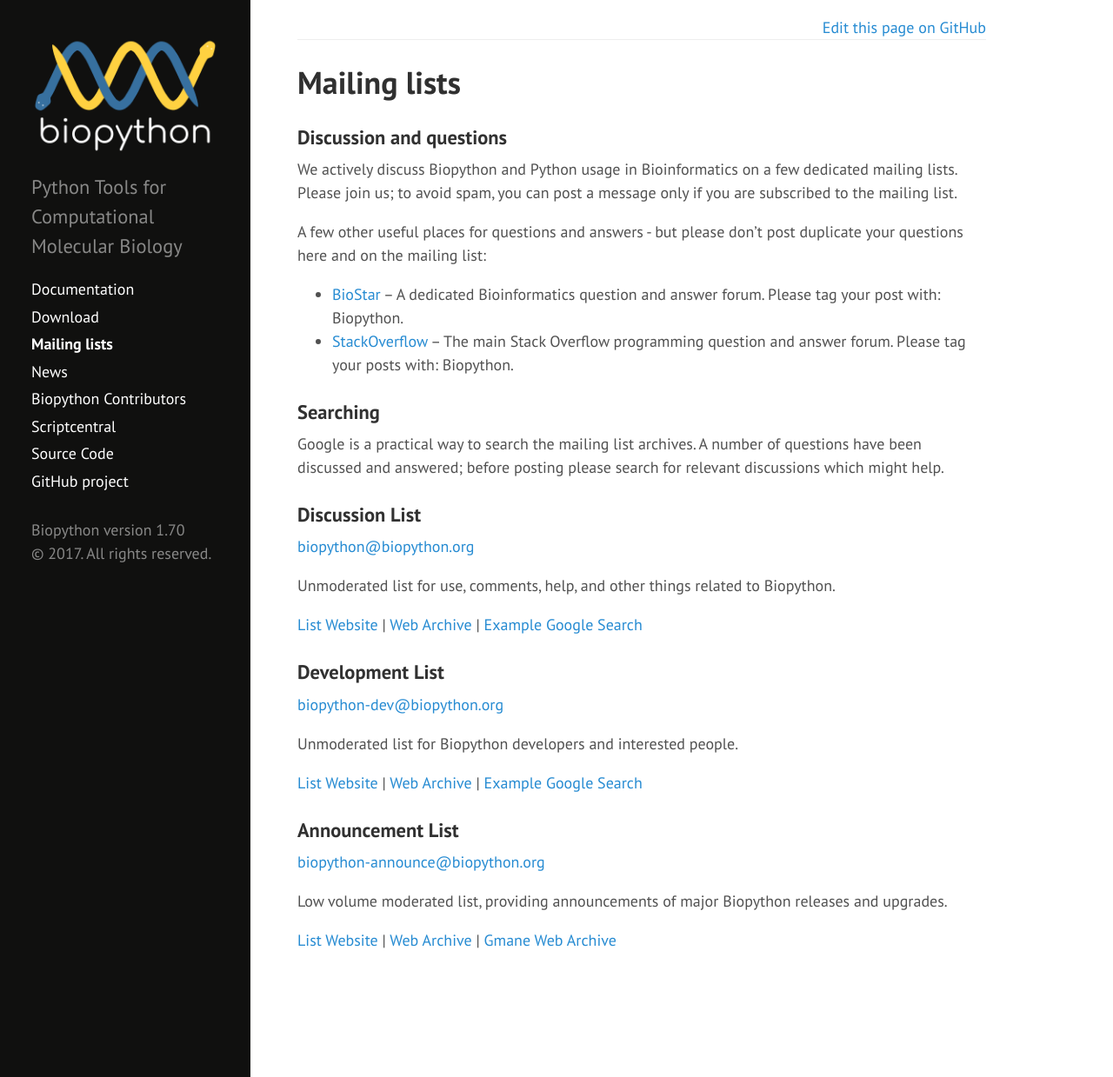
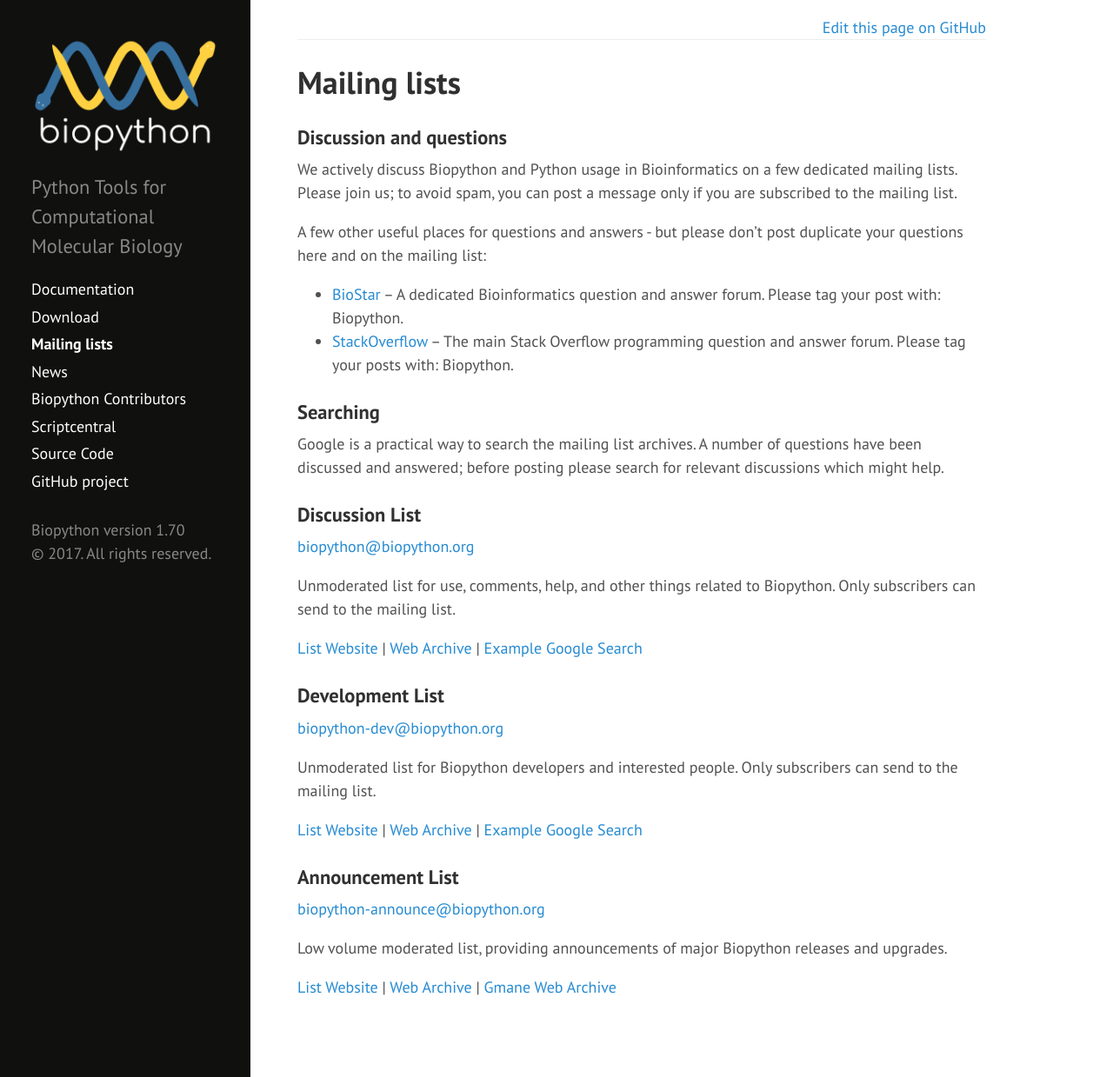
Before and after one commit to biopython/biopython.github.io, a Jekyll site: the page built from wiki/Mailing_lists.md, in a window 1280 px wide and 1239 px high. Shown: the whole window at 87% size. Built offline with Jekyll 4.4.1, drawn with Linux system fonts in a browser that asks for light colours.

Commit message:
You have to subscribe to post to the mailing lists
Make it clearer that you need to subscribe before sending to the mailing lists.

```diff
--- a/wiki/Mailing_lists.md
+++ b/wiki/Mailing_lists.md
@@ -40,7 +40,7 @@ search for relevant discussions which might help.
 <biopython@biopython.org>
 
 Unmoderated list for use, comments, help, and other things related to
-Biopython.
+Biopython. Only subscribers can send to the mailing list.
 
 [List Website](http://lists.open-bio.org/mailman/listinfo/biopython/) |
 [Web Archive](http://lists.open-bio.org/pipermail/biopython/) |
@@ -50,7 +50,7 @@ Biopython.
 
 <biopython-dev@biopython.org>
 
-Unmoderated list for Biopython developers and interested people.
+Unmoderated list for Biopython developers and interested people. Only subscribers can send to the mailing list.
 
 [List Website](http://lists.open-bio.org/mailman/listinfo/biopython-dev/) |
 [Web Archive](http://lists.open-bio.org/pipermail/biopython-dev/) |
```
